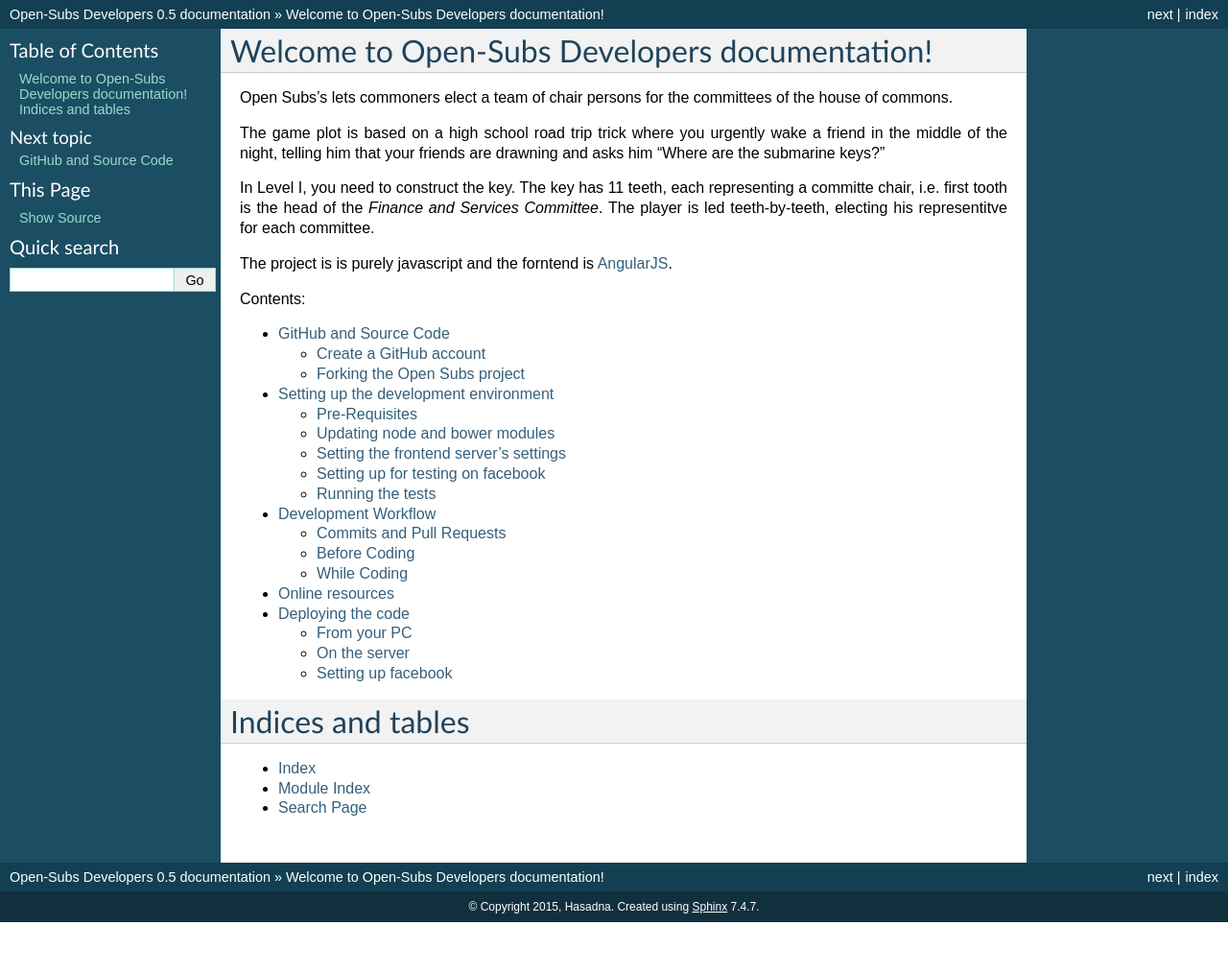
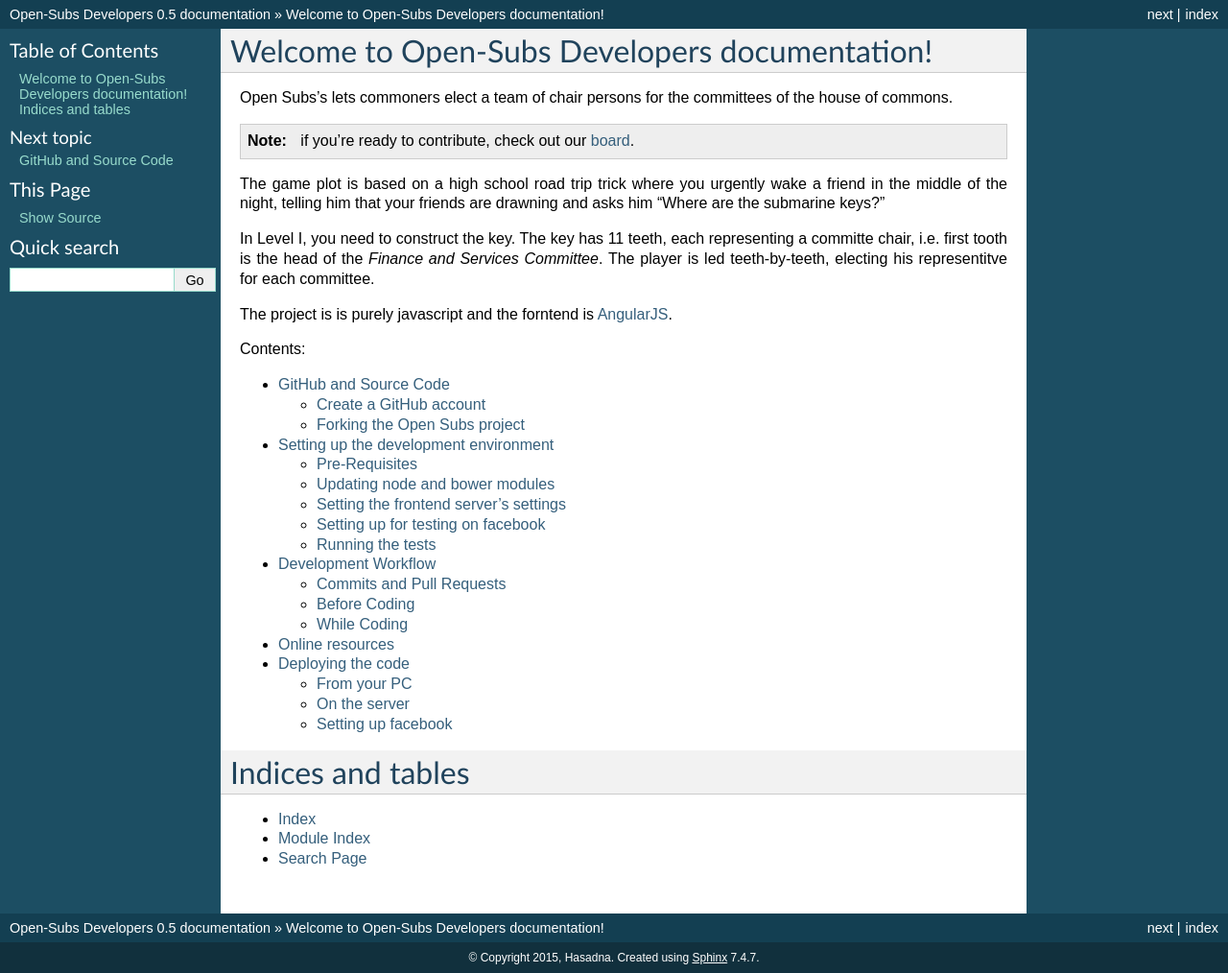
Before and after one commit to hasadna/Open-Subs, a Sphinx documentation site: the page built from docs/dev/source/index.rst, in a window 1280 px wide. Shown: the whole page at 96% size. Built offline with Sphinx 7.4.7, drawn with Linux system fonts in a browser that asks for light colours; before the commit the page ends 961 px from its top, so only the background shows below that.

Commit message:
add a shortcut for seasoned developers

```diff
--- a/docs/dev/source/index.rst
+++ b/docs/dev/source/index.rst
@@ -8,6 +8,8 @@ Welcome to Open-Subs Developers documentation!
 
 Open Subs's lets commoners elect a team of chair persons
 for the committees of the house of commons.
+
+.. note:: if you're ready to contribute, check out our board_.
 
 The game plot is based on a high school road trip trick where you urgently wake
 a friend in the middle of the night, telling him that your friends
@@ -39,3 +41,4 @@ Indices and tables
 * :ref:`search`
 
 .. _AngularJS: https://angularjs.org/
+.. _board: https://huboard.com/hasadna/Open-Subs
```
